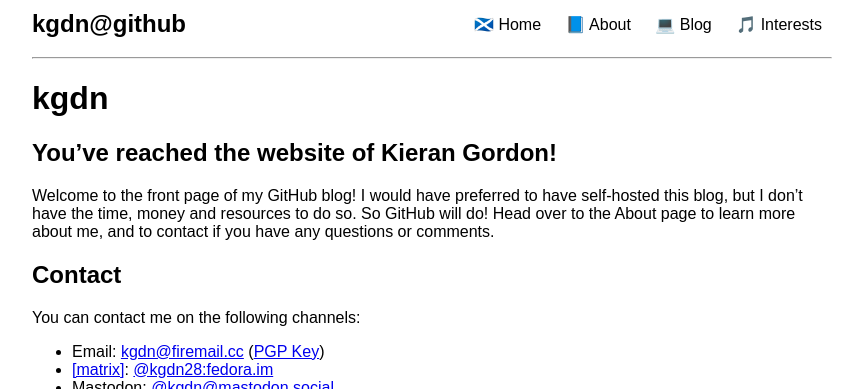
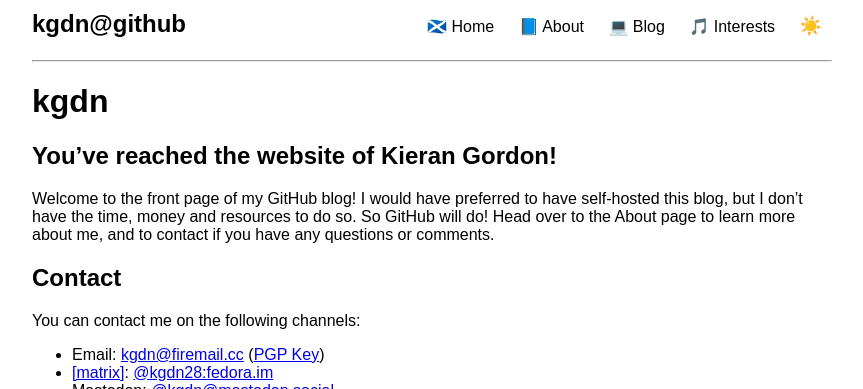
Before and after one commit to kgdn/kgdn.github.io, a Jekyll site: the page built from index.md, in a window 1280 px wide, cut to the strip 0-389 px from the top of the page. Shown: the whole strip, without its empty margins (208-1071 px from the left). Built offline with Jekyll 4.4.1, drawn with Linux system fonts in a browser that asks for light colours.

Commit message:
Add working theme switcher! 🎉

```diff
--- a/_includes/head.html
+++ b/_includes/head.html
@@ -1,4 +1,7 @@
 <head>
-    <link rel="stylesheet" href="/styles/styles.css">
+    <meta charset="utf-8">
+    <meta name="viewport" content="width=device-width, initial-scale=1.0">
     <title>Kieran Gordon</title>
+    <link rel="stylesheet" href="/styles/style.css">
+    <script defer src="/src/theme.js"></script>
 </head>
--- a/_includes/header.html
+++ b/_includes/header.html
@@ -5,6 +5,7 @@
         <li><a href="/about">📘 About</a></li>
         <li><a href="/blog">💻 Blog</a></li>
         <li><a href="/interests">🎵 Interests</a></li>
+        <li><a id="theme-switcher" href="#">☀️</a></li>
         </ul>
     </nav>
     <hr>
--- a/_layouts/default.html
+++ b/_layouts/default.html
@@ -1,7 +1,7 @@
 <!DOCTYPE html>
-<html>
+<html lang="en">
     {% include head.html %}
-    <body>
+    <body class="light">
         {% include header.html %}
         <h1>{{ page.title }}</h1>
         {{ content }}
--- /dev/null
+++ b/src/theme.js
@@ -0,0 +1,18 @@
+const themeSwitcher = document.getElementById('theme-switcher');
+const body = document.body;
+
+const theme = localStorage.getItem('theme');
+
+if (theme) {
+    body.classList.add(theme);
+}
+
+themeSwitcher.onclick = () => {
+    if (body.classList.contains('dark')) {
+        body.classList.replace('dark', 'light');
+        localStorage.setItem('theme', 'light');
+    } else {
+        body.classList.replace('light', 'dark');
+        localStorage.setItem('theme', 'dark');
+    }
+};
--- a/styles/styles.css
+++ b/styles/style.css
@@ -1,16 +1,33 @@
+
 :root {
-  --bg-color-main: #white;
-  --text-color: #black;
-  --link-color: #0000ee;
-  --link-color-visited: #0000ee;
+  --black: #000;
+  --white: #fff;
+  --gray: #ccc;
+  --gray-dark: #333;
+  --gray-light: #eee;
 }
 
 body {
   margin: 0 auto;
   max-width: 800px;
   font-family: sans-serif;
-  background-color: var(--bg-color-main);
-  color: var(--text-color);
+  background-color: var(--bg);
+  color: var(--text);
+  transition: background 500ms ease-in-out, color 1000ms ease-in-out;
+}
+
+.light {
+  --bg: var(--white);
+  --text: var(--black);
+  --link-color: #0000ee;
+  --link-color-visited: #0000ee;
+}
+
+.dark {
+  --bg: var(--black);
+  --text: var(--white);
+  --link-color: #0000ee;
+  --link-color-visited: #0000ee;
 }
 
 a:visited {
@@ -35,15 +52,19 @@
 
 nav a:link {
   text-decoration: none;
-  color: black;
+  color: var(--text-color);
 }
 
 nav a:visited {
-  color: black;
+  color: var(--text-color)
 }
 
 nav a:hover {
   text-decoration: underline;
+}
+
+#theme-switcher {
+  font-size: large;
 }
 
 footer {
```
